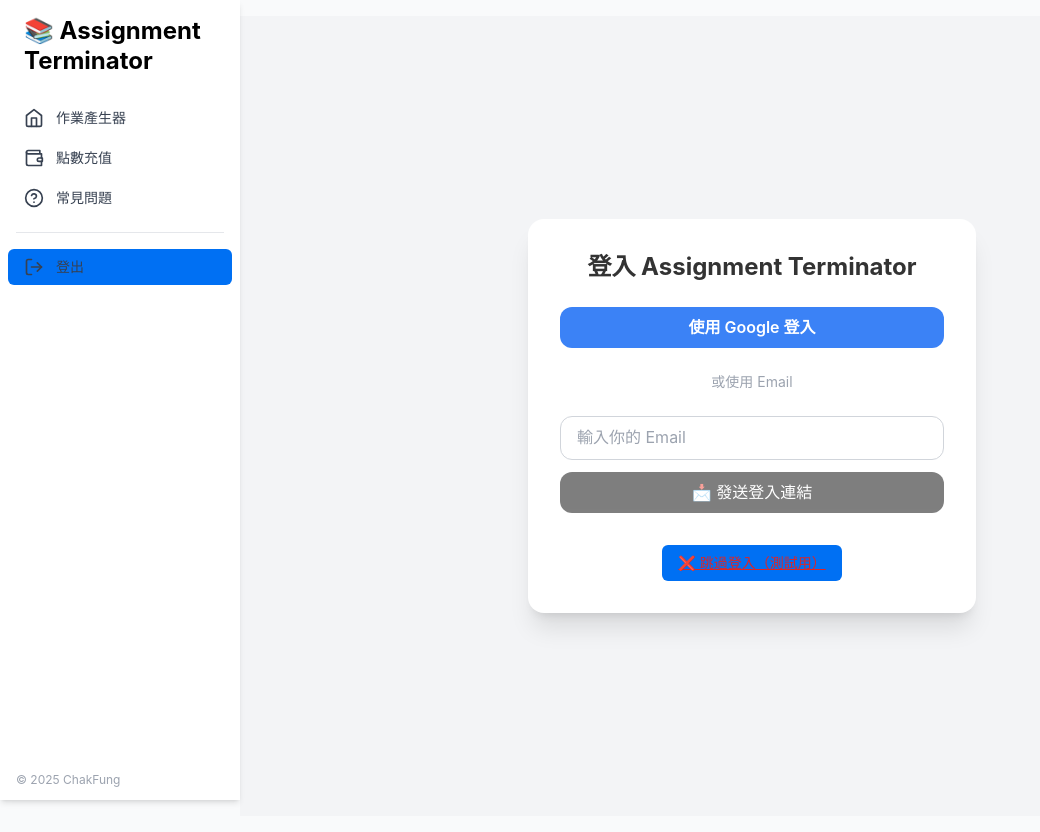
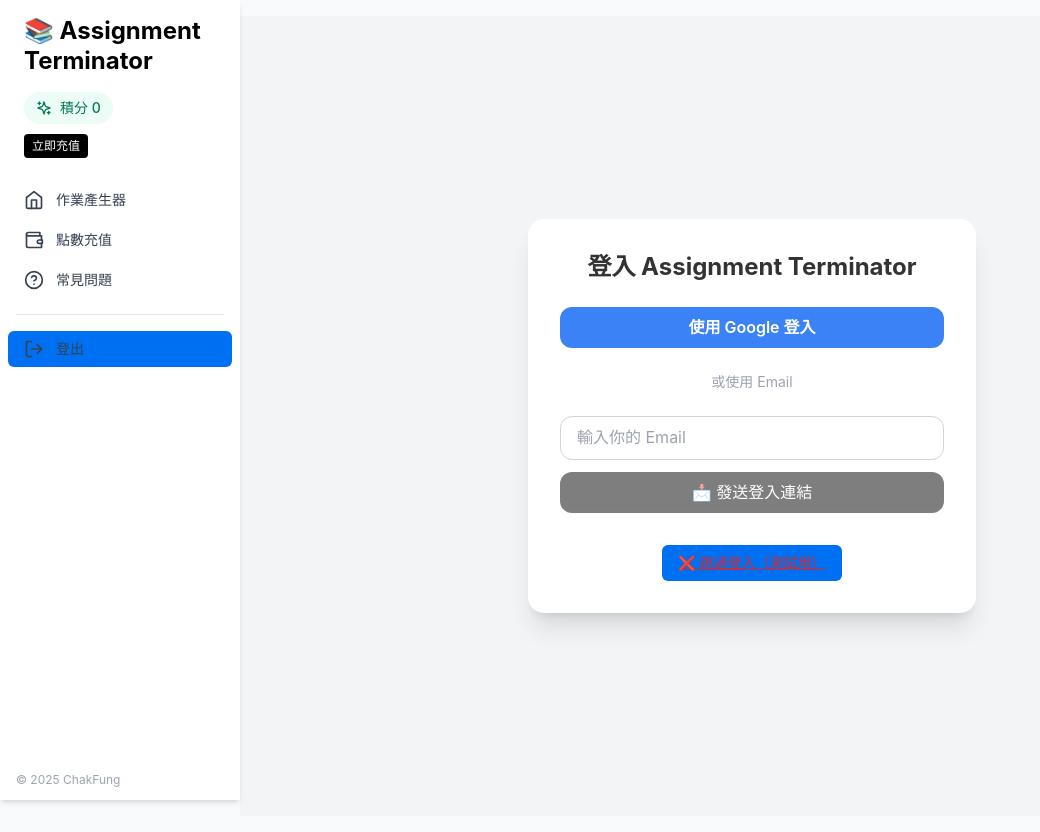
Before and after one commit to ndx218/Assignment-Terminator, a Next.js app: page /login in a window 1280 px wide. Shown: the whole page, without its empty margins (0-1040 px from the left). Built offline with nearby package versions, Linux system fonts and the light colour scheme; no server answers.

Commit message:
Update Sidebar.tsx

```diff
--- a/components/Sidebar.tsx
+++ b/components/Sidebar.tsx
@@ -3,8 +3,10 @@
 import Link from 'next/link';
 import { usePathname, useRouter } from 'next/navigation';
 import { cn } from '@/lib/utils';
-import { Home, Wallet, HelpCircle, LogOut, X } from 'lucide-react';
+import { Home, Wallet, HelpCircle, LogOut, X, Sparkles } from 'lucide-react';
 import { signOut } from 'next-auth/react';
+import { useCredits } from '@/hooks/usePointStore';
+import { useSession } from 'next-auth/react';
 
 interface SidebarProps {
   onClose?: () => void;
@@ -13,6 +15,8 @@ interface SidebarProps {
 export default function Sidebar({ onClose }: SidebarProps) {
   const pathname = usePathname();
   const router = useRouter();
+  const credits = useCredits();
+  const { status } = useSession();
 
   const mainMenu = [
     { label: '作業產生器', href: '/', icon: Home },
@@ -26,6 +30,19 @@ export default function Sidebar({ onClose }: SidebarProps) {
     router.replace('/login');             // ✅ 手動跳轉
   };
 
+  const isActive = (href: string) =>
+    href === '/' ? pathname === '/' : pathname.startsWith(href);
+
+  const CreditsBadge =
+    status === 'loading' ? (
+      <div className="h-7 w-28 rounded-full bg-gray-100 animate-pulse" />
+    ) : (
+      <div className="inline-flex items-center gap-2 px-3 py-1.5 rounded-full bg-emerald-50 text-emerald-700">
+        <Sparkles className="w-4 h-4" />
+        <span className="text-sm font-medium">積分 {credits}</span>
+      </div>
+    );
+
   return (
     <aside
       className={cn(
@@ -34,7 +51,8 @@ export default function Sidebar({ onClose }: SidebarProps) {
       )}
       onClick={(e) => e.stopPropagation()}
     >
-      <div className="px-6 mb-6 flex items-center justify-between">
+      {/* 標題 */}
+      <div className="px-6 mb-4 flex items-center justify-between">
         <h1 className="text-2xl font-bold leading-tight">
           📚 Assignment<br />Terminator
         </h1>
@@ -49,16 +67,34 @@ export default function Sidebar({ onClose }: SidebarProps) {
         )}
       </div>
 
+      {/* 積分膠囊 + 0 點 CTA */}
+      <div className="px-6 mb-6">
+        {CreditsBadge}
+        {status !== 'loading' && credits === 0 && (
+          <div className="mt-2">
+            <Link
+              href="/recharge"
+              className="inline-block text-xs px-2 py-1 rounded bg-black text-white hover:bg-gray-800"
+              onClick={onClose}
+            >
+              立即充值
+            </Link>
+          </div>
+        )}
+      </div>
+
+      {/* 導航 */}
       <nav className="flex flex-col gap-1 px-2">
         {mainMenu.map(({ href, label, icon: Icon }) => {
-          const isActive = pathname === href;
+          const active = isActive(href);
           return (
             <Link
               key={href}
               href={href}
+              aria-current={active ? 'page' : undefined}
               className={cn(
                 'flex items-center gap-3 px-4 py-2 rounded-md transition-colors',
-                isActive
+                active
                   ? 'bg-gray-100 font-semibold text-black'
                   : 'text-gray-700 hover:bg-gray-100'
               )}
@@ -73,6 +109,7 @@ export default function Sidebar({ onClose }: SidebarProps) {
 
       <hr className="my-4 border-gray-200 mx-4" />
 
+      {/* 登出 */}
       <nav className="flex flex-col gap-1 px-2">
         <button
           onClick={handleLogout}
```
